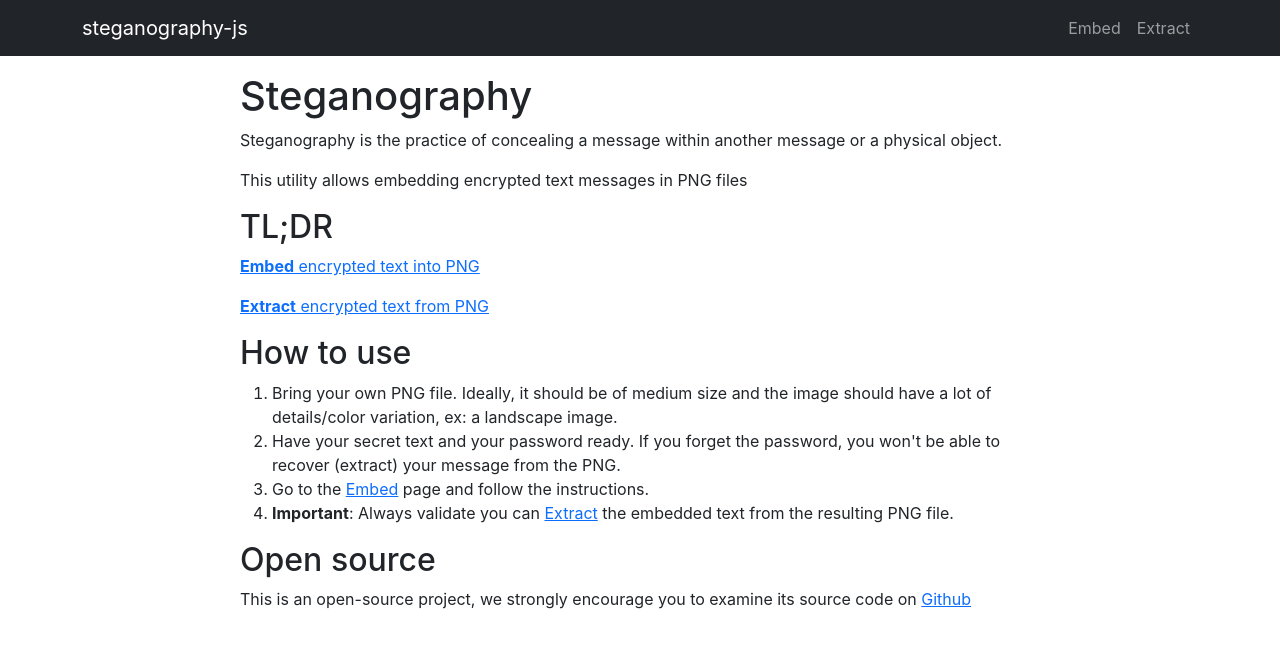
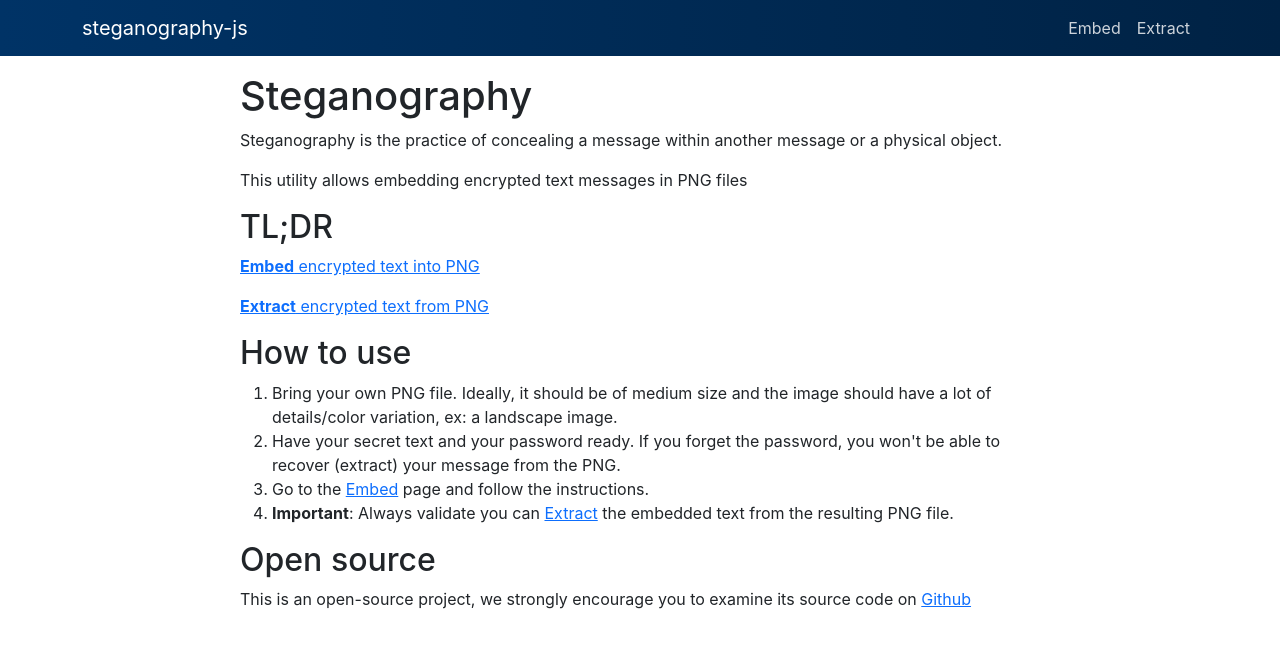
Before and after one commit to imprologic/steganography-js, a React (Create React App) app: page / in a window 1280 px wide. Shown: the top 648 px of the page. Built offline with nearby package versions, Linux system fonts and the light colour scheme.

Commit message:
added some styling

```diff
--- a/public/index.html
+++ b/public/index.html
@@ -1,14 +1,12 @@
 <!DOCTYPE html>
 <html lang="en">
+
 <head>
   <meta charset="utf-8" />
   <link rel="icon" href="%PUBLIC_URL%/favicon.ico" />
   <meta name="viewport" content="width=device-width, initial-scale=1" />
-    <meta name="theme-color" content="#000000" />
-    <meta
-      name="description"
-      content="Web site created using create-react-app"
-    />
+  <meta name="theme-color" content="#002B4D" />
+  <meta name="description" content="steganography-js: hide encrypted text in PNG files" />
   <link rel="apple-touch-icon" href="%PUBLIC_URL%/logo192.png" />
   <!--
       manifest.json provides metadata used when your web app is installed on a
@@ -26,6 +24,7 @@
     -->
   <title>React App</title>
 </head>
+
 <body>
   <noscript>You need to enable JavaScript to run this app.</noscript>
   <div id="root"></div>
@@ -40,4 +39,14 @@
       To create a production bundle, use `npm run build` or `yarn build`.
     -->
 </body>
+<script>
+  if ('serviceWorker' in navigator) {
+    window.addEventListener('load', () => {
+      navigator.serviceWorker.register('./serviceworker.js')
+        .then((reg) => console.log('Success: ', reg.scope))
+        .catch((err) => console.log('Failure: ', err));
+    })
+  }
+</script>
+
 </html>
--- a/src/index.css
+++ b/src/index.css
@@ -11,3 +11,15 @@ code {
   font-family: source-code-pro, Menlo, Monaco, Consolas, 'Courier New',
     monospace;
 }
+
+.navbar, .navbar-default {
+  background: linear-gradient(to right, #003366, #002244);
+}
+
+.nav-link {
+  color: rgba(255, 255, 255, 0.8);
+}
+
+.nav-link:hover {
+  color: rgba(255, 255, 255, 1);
+}
--- a/src/index.js
+++ b/src/index.js
@@ -1,5 +1,5 @@
 import React, { StrictMode } from 'react';
-import { createRoot} from 'react-dom/client';
+import { createRoot } from 'react-dom/client';
 import 'bootstrap/dist/css/bootstrap.min.css';
 import './index.css';
 import App from './App';
--- a/src/widgets/MainMenu.js
+++ b/src/widgets/MainMenu.js
@@ -3,7 +3,7 @@ import { Navbar, Container, Nav } from 'react-bootstrap';
 
 const MainMenu = () => {
 	return (
-		<Navbar collapseOnSelect expand="lg" bg="dark" variant="dark">
+		<Navbar collapseOnSelect expand="lg" variant="dark" bg="dark">
 			<Container>
 				<Navbar.Brand href="/">steganography-js</Navbar.Brand>
 				<Navbar.Toggle aria-controls="responsive-navbar-nav" />
```
Also changed, not shown: public/manifest.json. Lines whose indentation alone changed are shown as unchanged.
